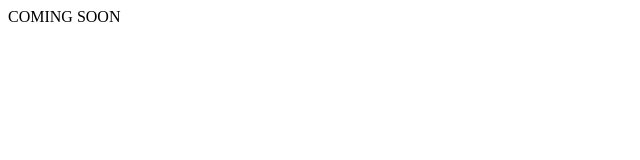
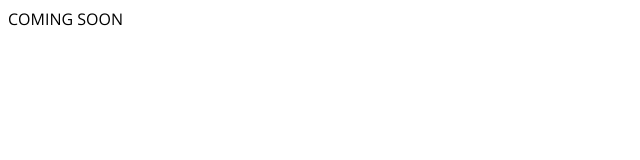
Before and after one commit to caitlintan/caitlintan.github.io, a plain HTML site: page index.html in a window 1280 px wide. Shown: the full height of the page, 0-640 px from the left. Drawn offline with nearby package versions, Linux system fonts and the light colour scheme.

Commit message:
Update style.css

```diff
--- a/style.css
+++ b/style.css
@@ -1,3 +1,3 @@
-p {
-    font-family: "Open Sans", Times, serif;
+body, p {
+    font-family: 'Open Sans', sans-serif;
 }
```
